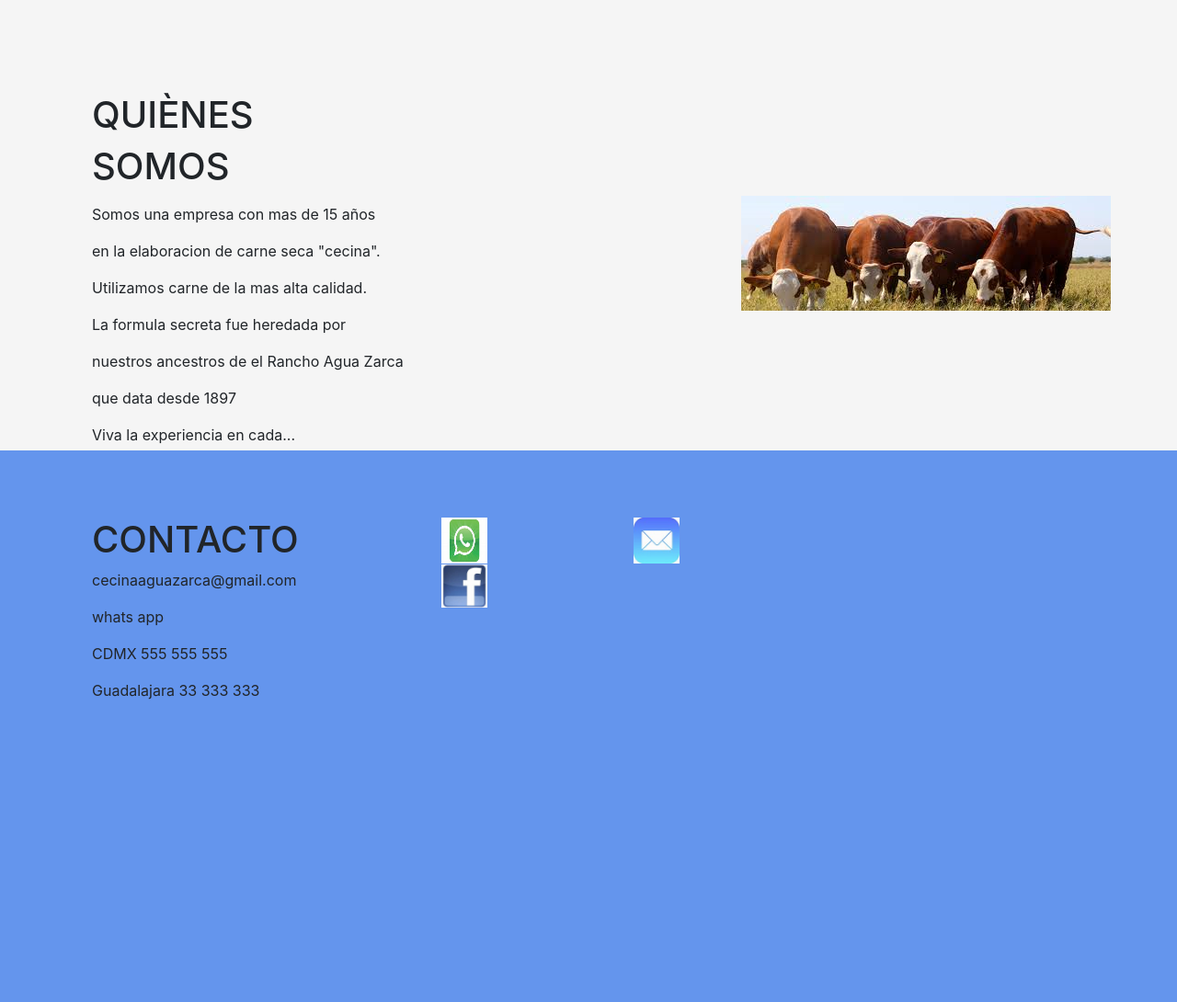
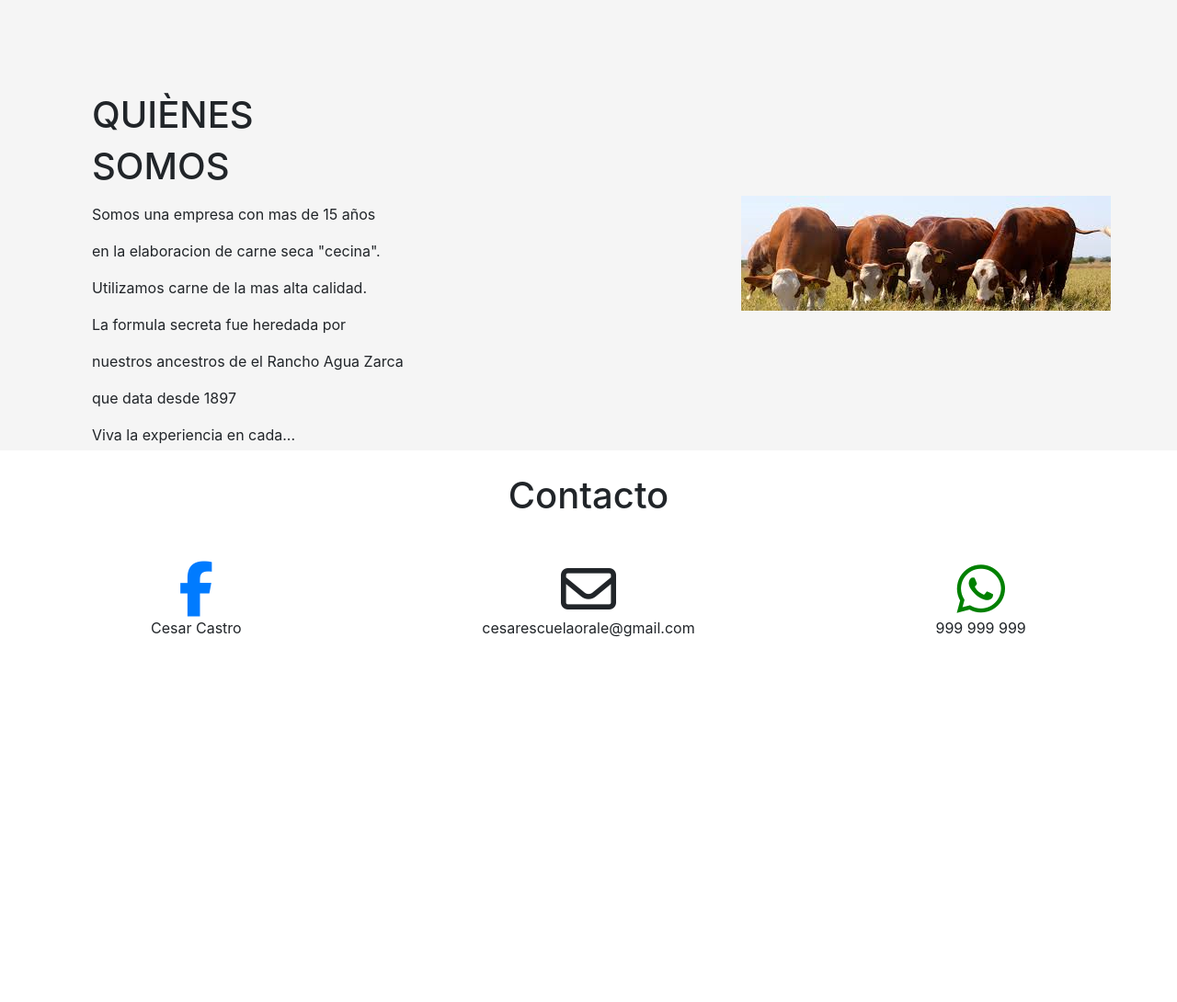
Before and after one commit to CesarCastro1973/paginaweb, a plain HTML site: page index.html in a window 1280 px wide. Shown: the part 1278-2368 px from the top of the page at 92% size. After the commit the page ends 2018 px from the top, so only its background shows below. Drawn offline with nearby package versions, Linux system fonts and the light colour scheme.

Commit message:
miercoles

```diff
--- a/css/style.css
+++ b/css/style.css
@@ -48,11 +48,25 @@
     font-size: 1.5rem !important;
 }
 .imagen-side{
-    width:50px;
+    width:10px;
 }
 .imagen-side2{
-    width: 50px;
+    width: 10px;
 }
 .imagen-side3{
-    width: 50px
+    width: 60px;
 }
+footer{
+    width: 100%;
+    height: 250px;
+}
+i{
+    font-size: 60px;
+}
+i.fa-whatsapp{
+    color: green;
+}
+.titulo-footer{
+    margin-bottom: 40px;
+    padding-top: 25px;
+}
--- a/index.html
+++ b/index.html
@@ -14,7 +14,7 @@
         <script src="https://code.jquery.com/jquery-3.2.1.slim.min.js" integrity="sha384-KJ3o2DKtIkvYIK3UENzmM7KCkRr/rE9/Qpg6aAZGJwFDMVNA/GpGFF93hXpG5KkN" crossorigin="anonymous"></script>
         <script src="https://cdnjs.cloudflare.com/ajax/libs/popper.js/1.12.9/umd/popper.min.js" integrity="sha384-ApNbgh9B+Y1QKtv3Rn7W3mgPxhU9K/ScQsAP7hUibX39j7fakFPskvXusvfa0b4Q" crossorigin="anonymous"></script>
         <script src="https://maxcdn.bootstrapcdn.com/bootstrap/4.0.0/js/bootstrap.min.js" integrity="sha384-JZR6Spejh4U02d8jOt6vLEHfe/JQGiRRSQQxSfFWpi1MquVdAyjUar5+76PVCmYl" crossorigin="anonymous"></script>
-
+        <script src="https://kit.fontawesome.com/3da88109e4.js"></script>
 
     </head>
     <body>
@@ -22,30 +22,19 @@
             <p class="browsehappy">You are using an <strong>outdated</strong> browser. Please <a href="#">upgrade your browser</a> to improve your experience.</p>
         <![endif]-->
 
-        <nav class="navbar navbar-expand-lg navbar-light bg-light">
+        <nav class="navbar sticky-top navbar-expand-lg navbar-light bg-light">
 
 
           <div class="collapse navbar-collapse" id="navbarSupportedContent">
             <ul class="navbar-nav mr-auto">
               <li class="nav-item active">
-                <a class="nav-link" href="#">INICIO <span class="sr-only">(current)</span></a>
+                <a class="nav-link" href="index.html">INICIO <span class="sr-only">(current)</span></a>
+              </li>
+              <li class="nav-item active">
+                  <a class="nav-link" href="#producto">PRODUCTO</a>
               </li>
               <li class="nav-item">
-                <a class="nav-link" href="#">ENLACE</a>
-              </li>
-              <li class="nav-item dropdown">
-                <a class="nav-link dropdown-toggle" href="#" id="navbarDropdown" role="button" data-toggle="dropdown" aria-haspopup="true" aria-expanded="false">
-                  PRODUCTOS
-                </a>
-                <div class="dropdown-menu" aria-labelledby="navbarDropdown">
-                  <a class="dropdown-item" href="#">Action</a>
-                  <a class="dropdown-item" href="#">Another action</a>
-                  <div class="dropdown-divider"></div>
-                  <a class="dropdown-item" href="#">Something else here</a>
-                </div>
-              </li>
-              <li class="nav-item">
-                <a class="nav-link disabled" href="#">HISTORIA</a>
+                <a class="nav-link disabled" href="#historia">HISTORIA</a>
               </li>
             </ul>
 
@@ -77,7 +66,7 @@
 
 
 
-        <div class="container-fluid seccion-header2">
+        <div id="producto" class="container-fluid seccion-header2">
           <div id="fondo" class="container">
             <div class="row">
               <div class="col-md-4 offset-md-1">
@@ -133,7 +122,7 @@
           </div>
         </div>
         </div>
-        <div class="container-fluid seccion-header3">
+        <div id="historia" class="container-fluid seccion-header3">
           <div id="fondo" class="container">
             <div class="row">
               <div class="col-md-12">
@@ -170,48 +159,58 @@
             </div>
           </div>
         </div>
-        <div class="container-fluid seccion seccion-header4">
-          <div class="container">
+        <footer >
+          <div class="container-fluid titulo-footer">
             <div class="row">
-              <div class="col-md-8">
-                <div class="container contenido-header4">
-                  <div class="row">
-                    <div class="col-md-5">
-
-                      <h1>CONTACTO</h1>
-                      <p>cecinaaguazarca@gmail.com</p>
-                      <p>whats app </p>
-                      <p>CDMX 555 555 555</p>
-                      <p>Guadalajara 33 333 333</p>
+              <div class="col-md-12 d-flex justify-content-center">
+                  <h1>Contacto</h1>
               </div>
-          <div class="container col-md-4">
-            <div class="row">
-               <img src="whatsapp4.png" class="imagen-side" alt="" srcset="">
-
-
-          <div class="container col-md-4"></div>
-            <div class="row">
-              <img src="correo.jpg" class="imagen-side2" alt="">
 
             </div>
           </div>
-           <div class="container col-md-4"></div>
+          <div class="container-fluid">
             <div class="row">
-               <img src="face.jpg" class="imagen-side3" alt="">
+
+                <div class="col-md-4">
+                    <div class="row">
+                        <div class="col-md-12 d-flex justify-content-center">
+                            <a href="https://facebook.com/"> <i class="fab fa-facebook-f"></i></a>
+                        </div>
+                        <div class="col-md-12 d-flex justify-content-center">
+                          <p>Cesar Castro</p>
+                        </div>
+
                     </div>
                 </div>
+                <div class="col-md-4">
+                    <div class="row">
+                        <div class="col-md-12 d-flex justify-content-center">
+                            <i class="far fa-envelope"></i>
+                        </div>
+                        <div class="col-md-12 d-flex justify-content-center">
+                          <p>cesarescuelaorale@gmail.com</p>
+                        </div>
+
+                    </div>
+
+                </div>
+                <div class="col-md-4">
+
+                    <div class="row">
+                        <div class="col-md-12 d-flex justify-content-center">
+                            <i class="fab fa-whatsapp"></i>
+                        </div>
+                        <div class="col-md-12 d-flex justify-content-center">
+                          <p>999 999 999</p>
+                        </div>
+
                     </div>
                 </div>
+
               </div>
           </div>
-              </div>
-              </div>
-            </div>
-            </div>
-            </div>
-          </div>
-          </div>
-        </div>
+
+        </footer>
 <!-- TERMINA HEADER-->
     </body>
 </html>
```
Lines whose indentation alone changed are shown as unchanged.
